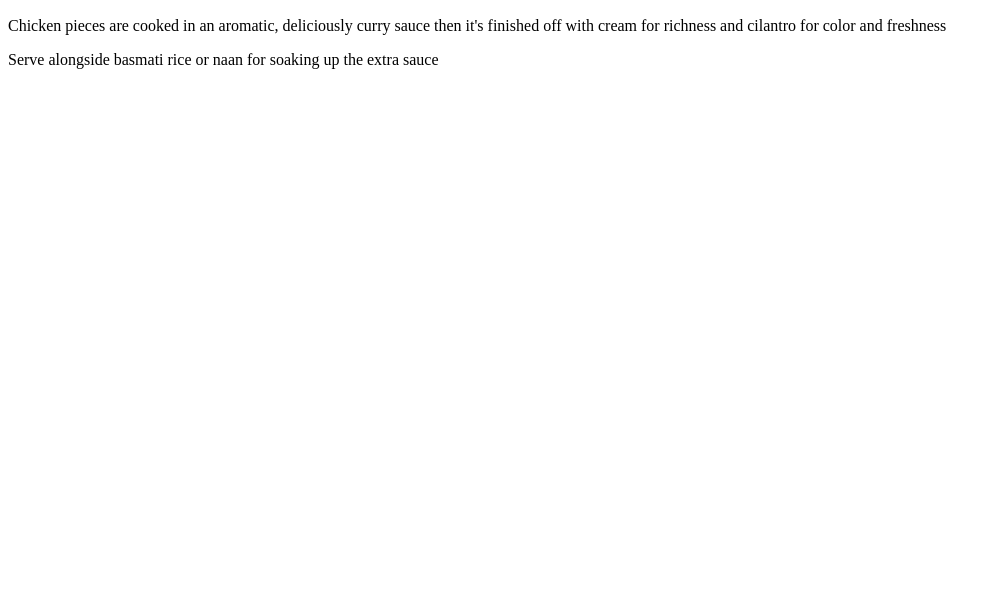
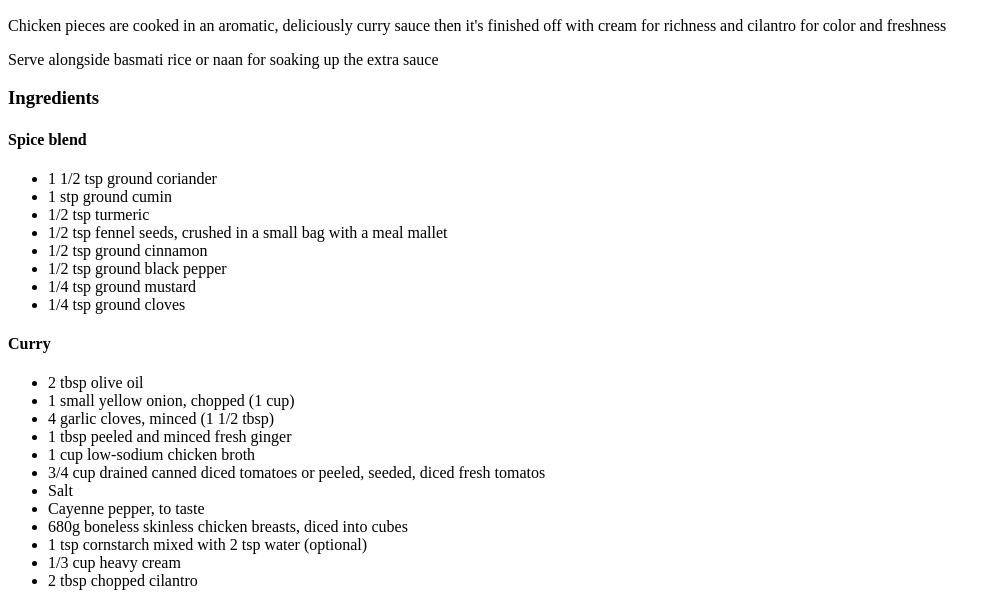
Before and after one commit to micasnorby/odin-recipes, a plain HTML site: page recipes/chicken-curry.html in a window 1280 px wide. Shown: the part 509-1115 px from the top of the page, without its empty margins (0-1001 px from the left). Before the commit the page ends 800 px from the top, so only its background shows below. Drawn offline with Linux system fonts and the light colour scheme.

Commit message:
Ingredient list added

```diff
--- a/recipes/chicken-curry.html
+++ b/recipes/chicken-curry.html
@@ -13,5 +13,33 @@
         <h2>Chicken curry: 4 servings</h2>
         <p>Chicken pieces are cooked in an aromatic, deliciously curry sauce then it's finished off with cream for richness and cilantro for color and freshness</p>
         <p>Serve alongside basmati rice or naan for soaking up the extra sauce</p>
+
+        <h3>Ingredients</h3>
+        <h4>Spice blend</h4>
+        <ul>
+            <li>1 1/2 tsp ground coriander</li>
+            <li>1 stp ground cumin</li>
+            <li>1/2 tsp turmeric</li>
+            <li>1/2 tsp fennel seeds, crushed in a small bag with a meal mallet</li>
+            <li>1/2 tsp ground cinnamon</li>
+            <li>1/2 tsp ground black pepper</li>
+            <li>1/4 tsp ground mustard</li>
+            <li>1/4 tsp ground cloves</li>
+        </ul>
+        <h4>Curry</h4>
+        <ul>
+            <li>2 tbsp olive oil</li>
+            <li>1 small yellow onion, chopped (1 cup)</li>
+            <li>4 garlic cloves, minced (1 1/2 tbsp)</li>
+            <li>1 tbsp peeled and minced fresh ginger</li>
+            <li>1 cup low-sodium chicken broth</li>
+            <li>3/4 cup drained canned diced tomatoes or peeled, seeded, diced fresh tomatos</li>
+            <li>Salt</li>
+            <li>Cayenne pepper, to taste</li>
+            <li>680g boneless skinless chicken breasts, diced into cubes</li>
+            <li>1 tsp cornstarch mixed with 2 tsp water (optional)</li>
+            <li>1/3 cup heavy cream</li>
+            <li>2 tbsp chopped cilantro</li>
+        </ul>
     </body>
 </html>
```
